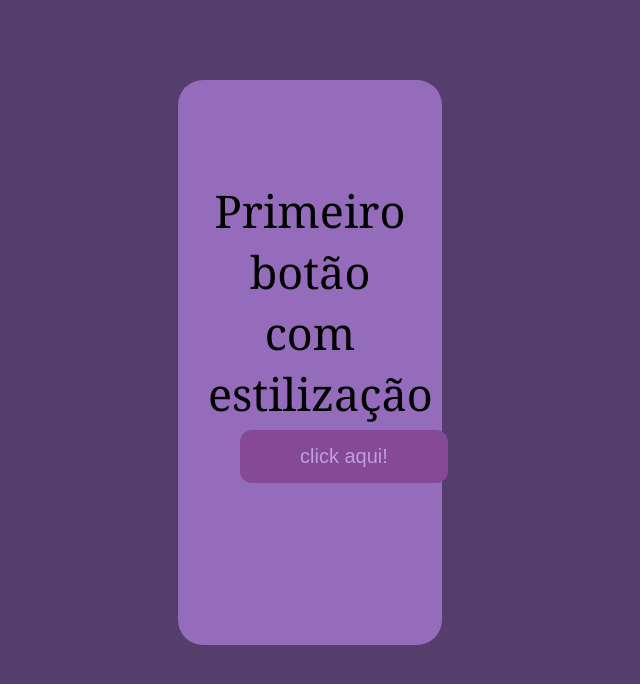
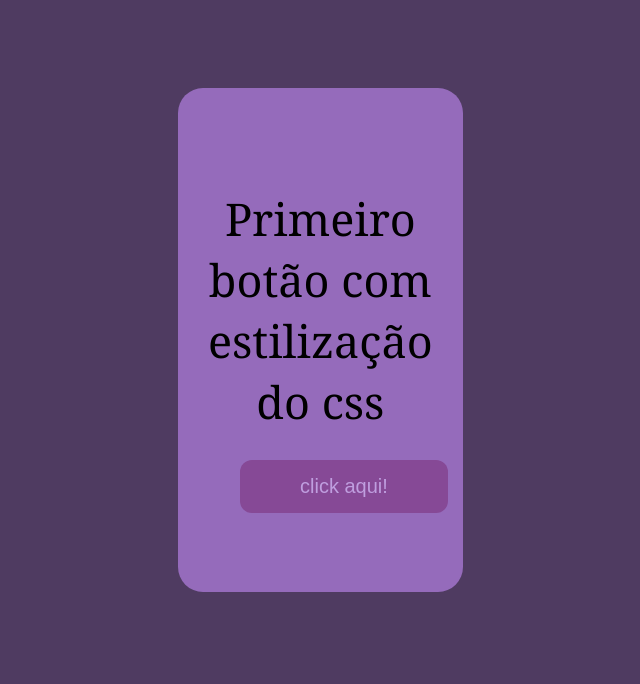
Before and after one commit to iaramota/cursohtml-css, a plain HTML site: page index.html in a window 1280 px wide. Shown: the whole page, without its empty margins (330-970 px from the left). Drawn offline with Linux system fonts and the light colour scheme.

Commit message:
Update index.html

```diff
--- a/index.html
+++ b/index.html
@@ -9,7 +9,8 @@
 </head>
 <style>
     body{
-        background-color: rgb(85, 62, 107);
+        background-color: rgb(79, 59, 97);
+        display: flex;
     }
 </style>
 <body>
@@ -19,6 +20,7 @@
         p{
             position:relative;
             font-size: 45px;
+            display: flex;
             font-family:Georgia, 'Times New Roman', Times, serif;
             text-align: center ;
             text-emphasis-position: 120px;
@@ -34,7 +36,8 @@
     <style>
         button{
             position:absolute;
-            top: 150px;
+            display: flex;
+            top: 180px;
             left: 290px;
             font-size: 20px;
             padding: 15px 60px 15px 60px;
@@ -50,6 +53,6 @@
 
         }
     </style>
-    <button>click aqui!</button>
+    <a href="https://i.pinimg.com/originals/cf/c8/34/cfc834bb15c9dd82d3319cfe8dbc75f9.jpg"><button>click aqui!</button></a>
 </body>
 </html>
```
